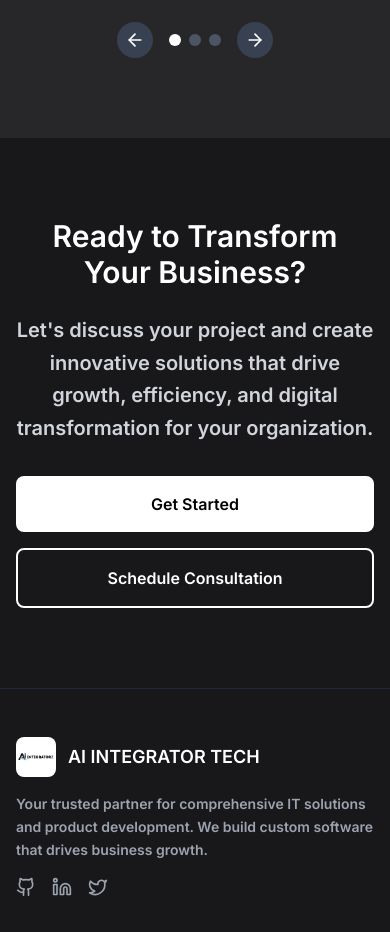
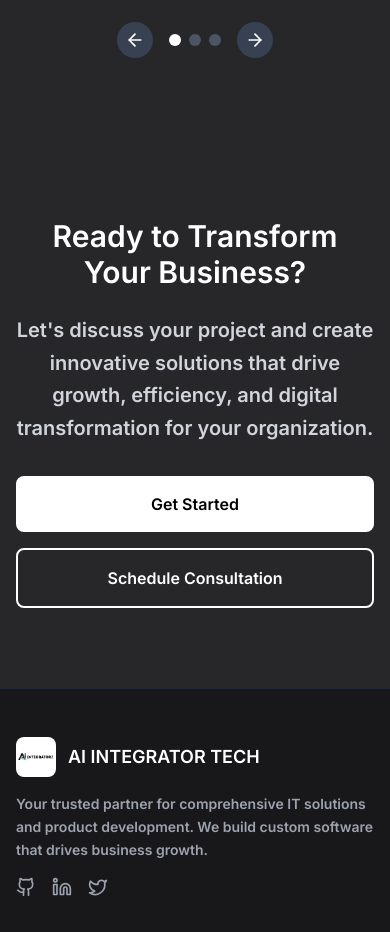
Before and after one commit to Nikitayadav4048/AIINTEGRATORTECH, a Next.js app: page / in a window 390 px wide. Shown: the part 3840-4772 px from the top of the page. Built offline with nearby package versions, Linux system fonts and the light colour scheme.

Commit message:
Remove FAQ section completely from homepage

```diff
--- a/app/page.tsx
+++ b/app/page.tsx
@@ -1,7 +1,6 @@
 import { Hero } from "@/components/sections/hero"
 import { Features } from "@/components/sections/features"
 import { Testimonials } from "@/components/sections/testimonials"
-import { FAQ } from "@/components/sections/faq"
 import { CTA } from "@/components/sections/cta"
 
 export default function HomePage() {
@@ -10,15 +9,7 @@ export default function HomePage() {
       <Hero />
       <Features />
       <Testimonials />
-      <div className="hidden md:block">
-        <FAQ />
-      </div>
-      <div className="block md:hidden">
-        <CTA />
-      </div>
-      <div className="hidden md:block">
-        <CTA />
-      </div>
+      <CTA />
     </div>
   )
 }
--- a/components/sections/cta.tsx
+++ b/components/sections/cta.tsx
@@ -7,7 +7,7 @@ export function CTA() {
   const router = useRouter()
 
   return (
-    <section className="py-20 bg-gray-900 md:bg-zinc-800">
+    <section className="py-20 bg-zinc-800">
       <div className="container mx-auto px-4 sm:px-6 lg:px-8">
         <motion.div
           initial={{ opacity: 0, y: 30 }}
```
